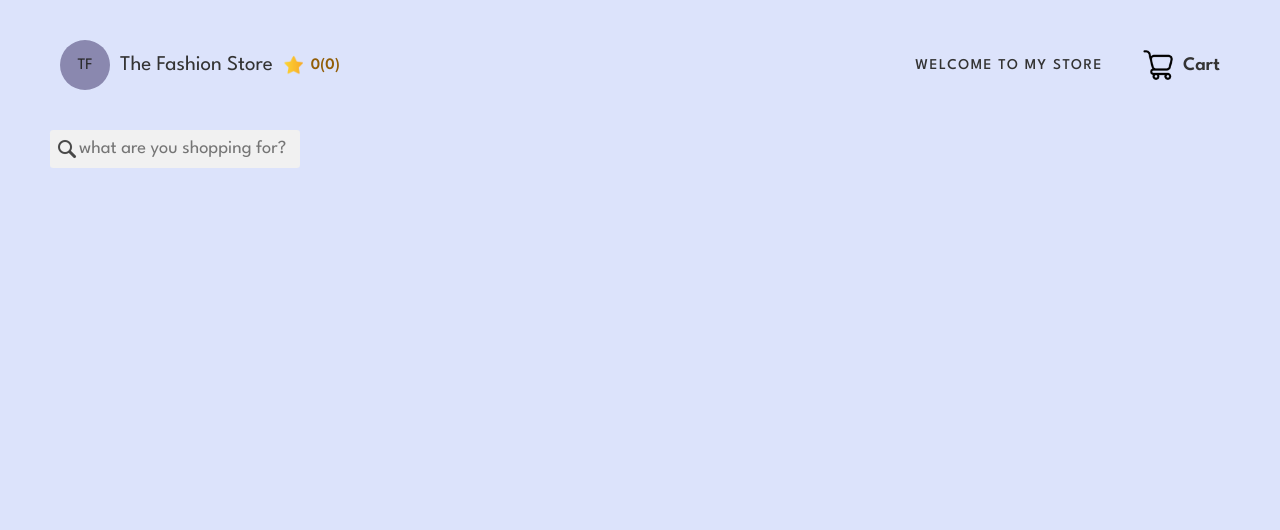
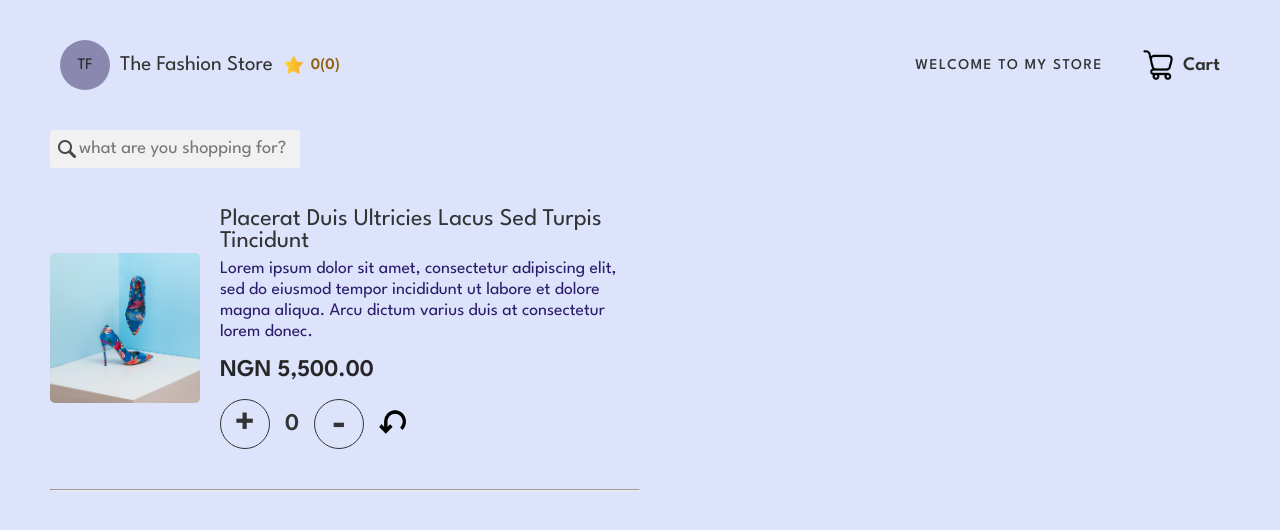
Before and after one commit to estherbabe/counter_app, a React (Create React App) app: page / in a window 1280 px wide. Shown: the top 530 px of the page. Built offline with nearby package versions, Linux system fonts and the light colour scheme.

Commit message:
complete css for Item.js

```diff
--- a/public/styles.css
+++ b/public/styles.css
@@ -111,3 +111,77 @@ input {
 .search {
   width: 1.5em;
 }
+
+.item-wrap {
+  display: flex;
+  align-items: center;
+  width: 50%;
+  padding: 20px 0px;
+}
+
+.item-img {
+  width: 150px;
+  height: 150px;
+  border-radius: 5px;
+  position: relative;
+}
+
+.item-wrap-right {
+  padding: 20px;
+  align-items: center;
+}
+
+.item-title {
+  font-size: 1.5rem;
+  font-weight: 400;
+  font-family: "Cormorant" sans-serif;
+  margin-bottom: 7px;
+  color: #333333;
+}
+
+.item-wrap-right p {
+  font-size: 1.1rem;
+  font-weight: 400;
+  line-height: 1.2;
+  color: #2c1c6b;
+  margin-bottom: 16px;
+}
+.item-price {
+  color: #262626;
+  font-size: 1.5rem;
+  font-weight: bold;
+  margin-bottom: 18px;
+}
+
+.counter {
+  display: flex;
+  align-items: center;
+  gap: 15px;
+}
+
+button {
+  width: 50px;
+  height: 50px;
+  border-radius: 50%;
+  text-align: center;
+  font-size: 2.5em;
+  font-weight: bold;
+  border: 1px solid #333333;
+  color: #333333;
+  background-color: #dce3fb;
+}
+
+.count {
+  font-size: 1.5rem;
+  font-weight: bold;
+  color: #333333;
+}
+
+.reset {
+  width: 1.7em;
+}
+
+hr {
+  width: 50%;
+  color: #262626;
+}
--- a/src/components/Item.js
+++ b/src/components/Item.js
@@ -1,5 +1,34 @@
 import React from "react";
 
 export default function Item() {
-  return <div>Item</div>;
+  return (
+    <div className="bottom-store-body">
+      <div className="item-wrap">
+        <img className="item-img" src="images/product-2.jpg" alt="" />
+
+        <div className="item-wrap-right">
+          <h2 className="item-title">
+            Placerat Duis Ultricies Lacus Sed Turpis Tincidunt
+          </h2>
+          <p>
+            Lorem ipsum dolor sit amet, consectetur adipiscing elit, sed do
+            eiusmod tempor incididunt ut labore et dolore magna aliqua. Arcu
+            dictum varius duis at consectetur lorem donec.
+          </p>
+          <h2 className="item-price">NGN 5,500.00</h2>
+
+          <div className="counter">
+            <button>+</button>
+            <span className="count">0</span>
+            <button>-</button>
+            <span>
+              <img className="reset" src="images/reset.png" alt="" />
+            </span>
+          </div>
+        </div>
+      </div>
+
+      <hr />
+    </div>
+  );
 }
--- a/src/components/StoreItems.js
+++ b/src/components/StoreItems.js
@@ -1,4 +1,5 @@
 import React from "react";
+import Item from "./Item";
 
 export default function StoreItems() {
   return (
@@ -14,6 +15,10 @@ export default function StoreItems() {
           />
         </div>
       </div>
+
+      <div className="">
+        <Item />
+      </div>
     </div>
   );
 }
```
Also changed, not shown: src/data.js (+10 -10 lines), public/images/reset.png (added).
